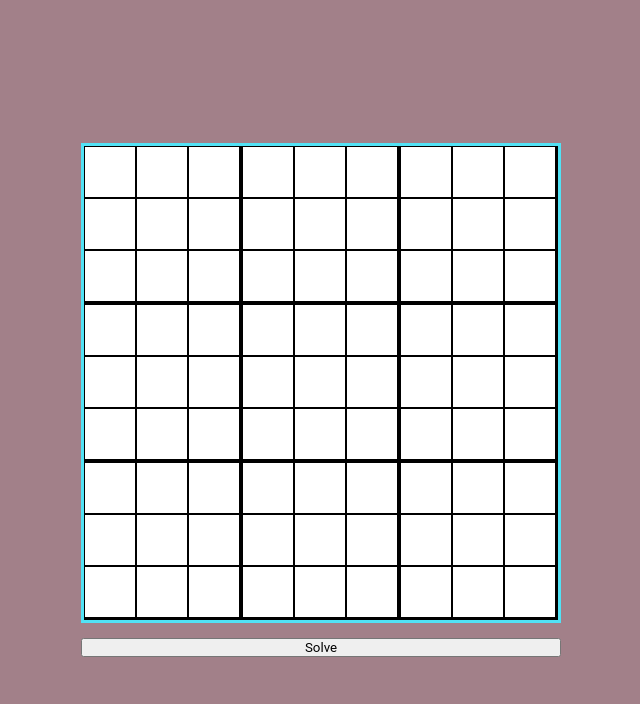
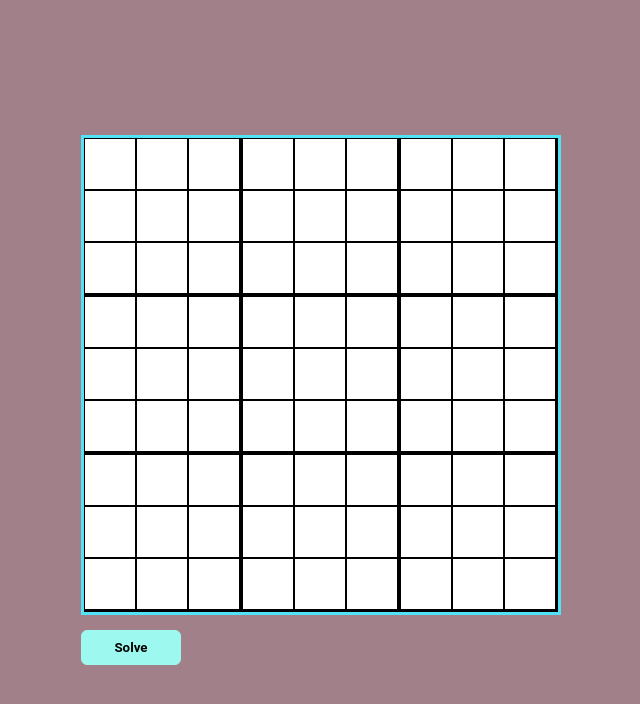
Before and after one commit to doshinxlsx/sudoku-solver, a React (Vite) app: page /playground in a window 1280 px wide. Shown: the top 704 px of the page, without its empty margins (319-959 px from the left). Built offline with nearby package versions, Linux system fonts and the light colour scheme.

Commit message:
feat(game): styled solve button

```diff
--- a/src/pages/PlayGround/styles.js
+++ b/src/pages/PlayGround/styles.js
@@ -30,4 +30,20 @@ export const CellInput = styled.input`
   ${(props) => (props.rowIndex + 1) % 3 === 0 && `border-bottom: 3px solid black;`}
 `;
 
-export const SolveButton = styled.button``;
+export const SolveButton = styled.button`
+  border: 1px solid #9df9ef;
+  background: #9df9ef;
+  width: 100%;
+  height: 35px;
+  border-radius: 6px;
+  font-weight: 600;
+
+  &:hover {
+    cursor: pointer;
+    box-shadow: rgb(38, 57, 77) 0px 20px 30px -10px;
+  }
+
+  @media screen and (min-width: 768px) {
+    width: 100px;
+  }
+`;
```
